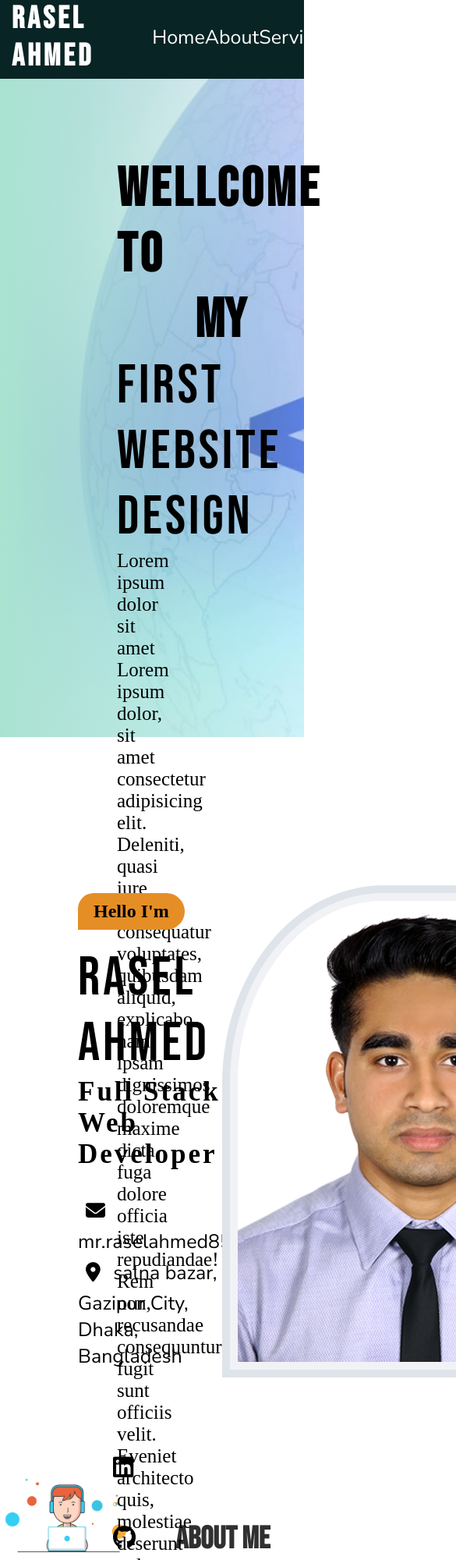
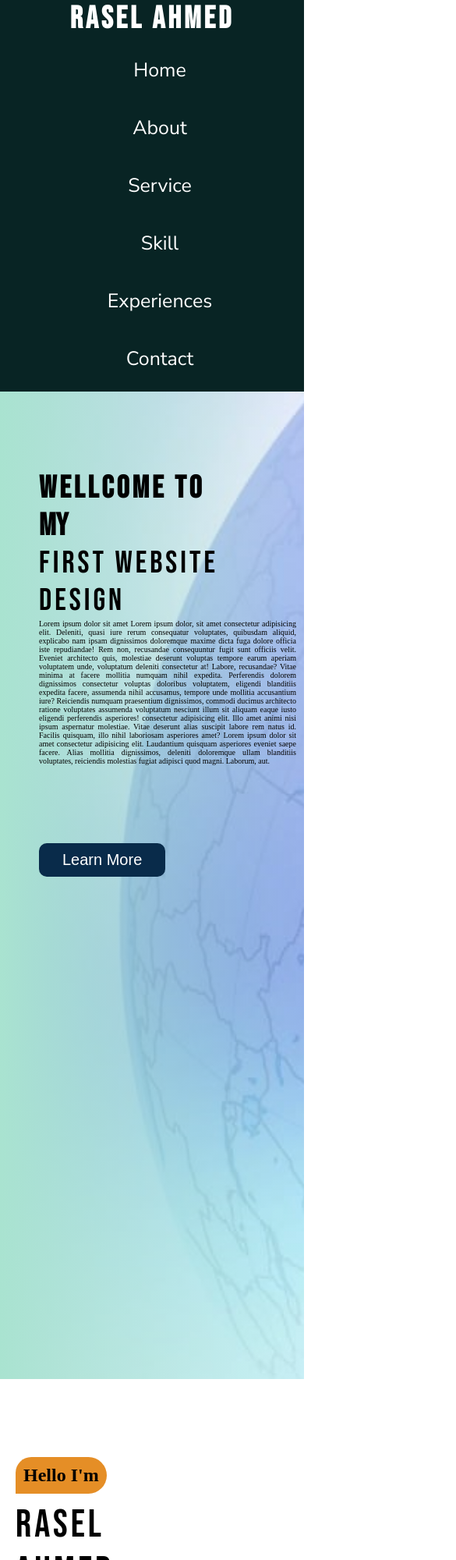
Before and after one commit to raselahmed85/Portfolio, a plain HTML site: page index.html in a window 390 px wide. Shown: the top 2000 px of the page at 78% size, 585 px wide, since content can reach past the window. Drawn offline with Linux system fonts and the light colour scheme; a web font is replaced by a local one.

Commit message:
responsive update

```diff
--- a/index.html
+++ b/index.html
@@ -24,7 +24,7 @@
 
 
     <!-- Responsive Design  -->
-    <link rel="stylesheet" href="Mobile-view.css">
+    <link rel="stylesheet" href="responsive.css">
     <!-- Responsive Design  -->
 
 </head>
--- /dev/null
+++ b/responsive.css
@@ -0,0 +1,153 @@
+@media only screen and (max-width: 450px) {
+    .first-background{
+        height:300vh;
+    }
+    .header{
+        position:relative;
+        height: auto;
+    }
+
+    .navbar{
+        display:flex;
+        flex-direction: column;
+    }
+    .navmanu ul{
+        flex-direction: column;
+        padding:5px;
+        margin:0px;
+        margin-left:20px;
+    }
+    .navmanu ul li{
+        width: 100%;
+        margin: 20px 0;
+    }
+    .fa-magnifying-glass{
+         display: none;
+    }
+
+    .src{
+        display: none;
+    }
+    .button{
+        display: none;
+    }
+
+
+
+
+    .home-background{
+    height: 150vh;
+}
+
+.home-contant{
+    margin-left: 50px;
+
+}
+.home-background h1{
+    font-size: 40px;
+}
+.home-background .frist-website{
+    font-size: 40px;
+}
+.home-background span{
+    margin-left:0px;
+    font-size: 40px;
+}
+
+.first-web-pera{
+    padding-right:10px;
+    text-align:justify;
+    font-size: 10px;
+    color:black;
+}
+.home-learn-more{
+    font-size: 20px;
+}
+
+
+
+.about1-div{
+    flex-direction: column;
+   }
+
+   .name-datels{
+    margin-top: 100px;
+    margin-left:20px;
+}
+
+.hello{
+    padding: 10px;
+    margin-bottom: 10px;
+
+}
+
+.rasel-ahmed{
+    font-size: 50px;
+
+}
+
+.pera{
+    font-size: 25px;
+    margin-bottom: 20px;
+
+}
+
+ul li{
+
+    font-size: 15px;
+}
+
+.socil-link{
+    margin-top: 40px;
+}
+.fa-linkedin{
+    padding: 10px;
+}
+.fa-facebook{
+    padding: 10px;
+}
+.fa-github{
+    padding: 10px;
+}
+.fa-youtube{
+    padding: 10px;
+}
+
+.fa-solid{
+    padding: 5px;
+}
+.fa-brands{
+    margin: 5px 15px;
+    font-size: 20px;
+}
+
+.profile img{
+    border-radius:40% 0 40% 0%;
+    outline: 10px solid #dfe4ea;
+    border: 10px solid #f1f2f6;
+    margin-top: 100px;
+
+    animation: profile 1s ease forwards;
+}
+
+
+.about-div{
+    flex-direction: column;
+    gap: 10px;
+    margin-top:0px;
+}
+
+.avata-pic{
+    width:100%;
+}
+
+.avata-pic img{
+    width: 50%;
+}
+
+
+
+
+
+
+  }
```
